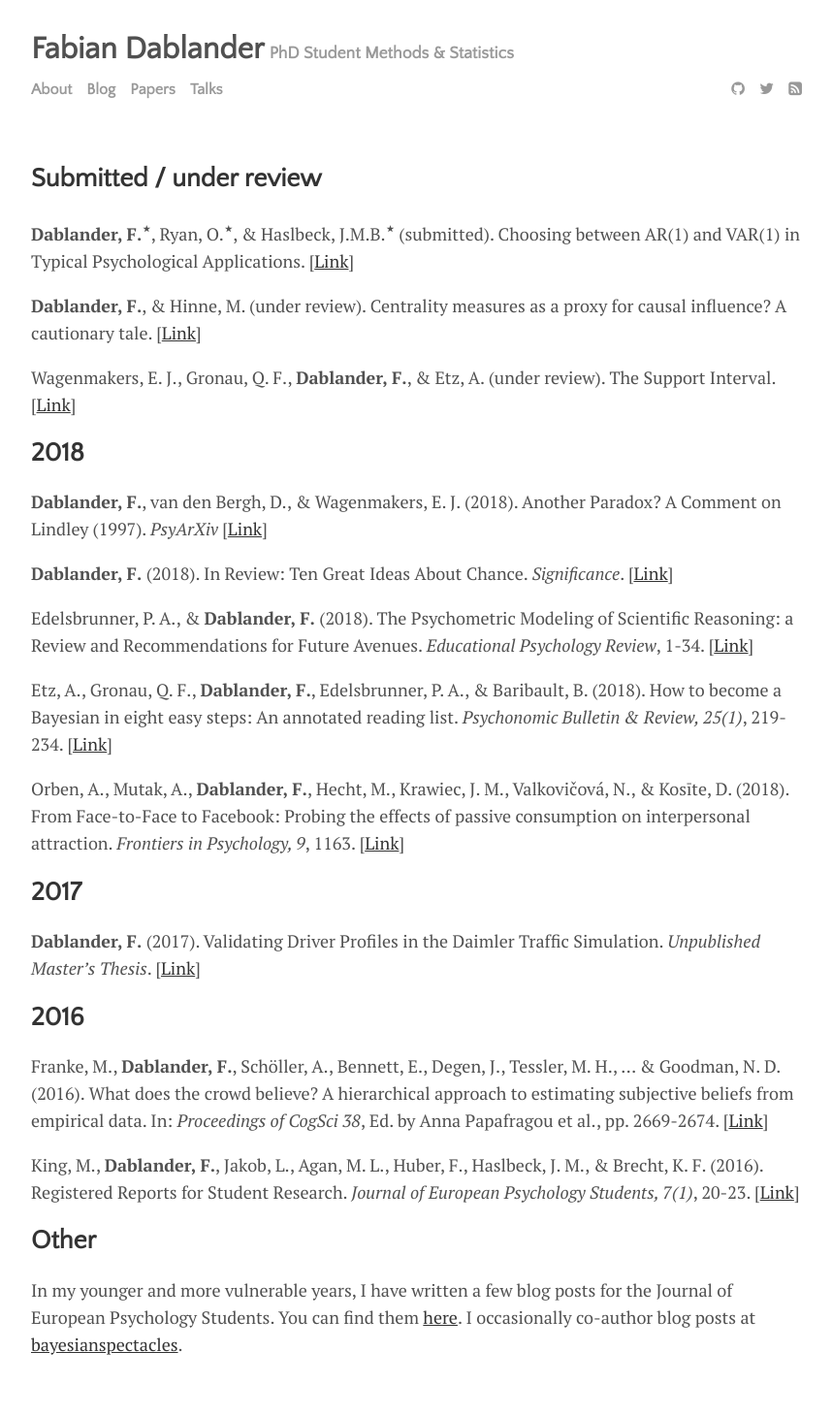
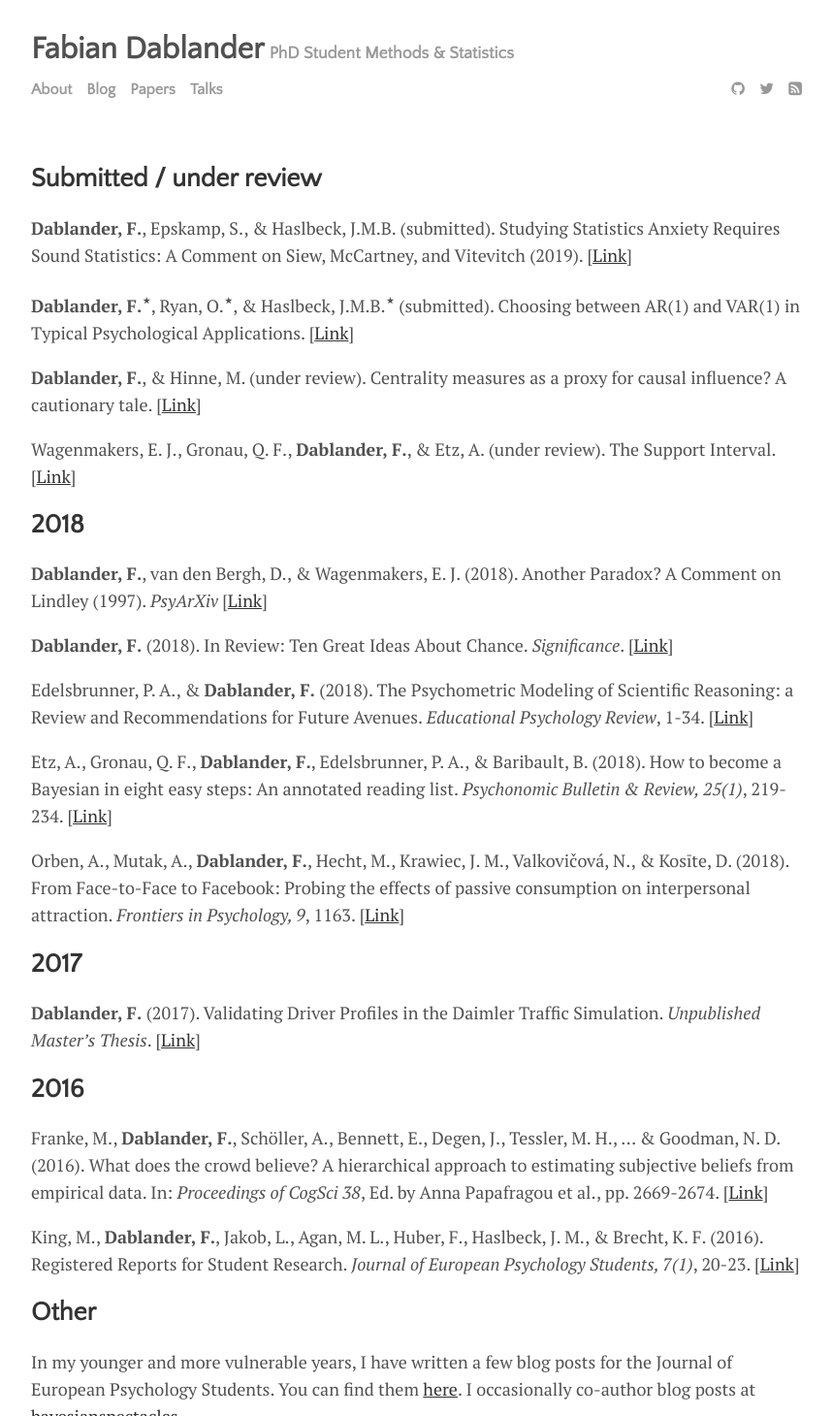
Before and after one commit to fdabl/fdabl.github.io, a Jekyll site: the page built from menu/papers.md, in a window 1280 px wide, cut to the strip 0-1460 px from the top of the page. Shown: the whole strip at 97% size, without its empty margins (208-1066 px from the left). Built offline with Jekyll 4.4.1, drawn with Linux system fonts in a browser that asks for light colours.

Commit message:
update papers

```diff
--- a/menu/papers.md
+++ b/menu/papers.md
@@ -4,6 +4,8 @@ title: ''
 ---
 
 ## Submitted / under review
+**Dablander, F.**, Epskamp, S., & Haslbeck, J.M.B. (submitted). Studying Statistics Anxiety Requires Sound Statistics: A Comment on Siew, McCartney, and Vitevitch (2019). [[Link](https://psyarxiv.com/pfnys)]
+
 **Dablander, F.<sup>&#8902;</sup>**, Ryan, O.<sup>**&#8902;**</sup>, & Haslbeck, J.M.B.<sup>**&#8902;**</sup> (submitted). Choosing between AR(1) and VAR(1) in Typical Psychological Applications. [[Link](https://psyarxiv.com/qgewy/)]
 
 **Dablander, F.**, & Hinne, M. (under review). Centrality measures as a proxy for causal influence? A cautionary tale. [[Link](https://psyarxiv.com/nue4z/)]
```
